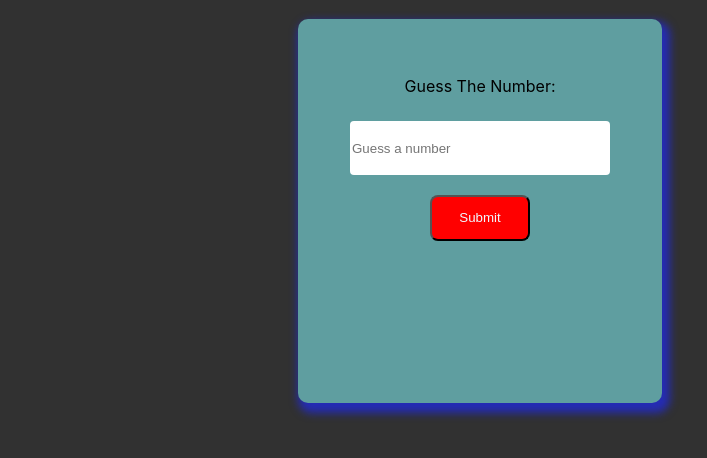
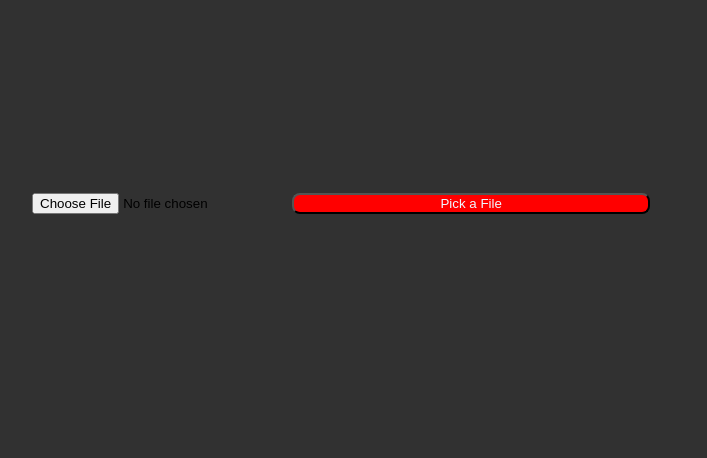
Before and after one commit to Anupam740/react-25th-April-2023-Props-TechnitiumAssignment, a React (Create React App) app: page / in a window 1280 px wide. Shown: the top 458 px of the page, without its empty margins (160-867 px from the left). Built offline with nearby package versions, Linux system fonts and the light colour scheme.

Commit message:
Technitium Assignment to pick a file using useRef

```diff
--- a/src/App.css
+++ b/src/App.css
@@ -16,9 +16,11 @@
   background-color:rgb(7, 1, 1);
   align-items: center;
   text-align: center;
+
 }
 body{
   background-color: rgb(49, 49, 49);
+  margin: 15%;
 }
 #span{
   text-transform: capitalize;
--- a/src/App.js
+++ b/src/App.js
@@ -1,46 +1,16 @@
-import React,{useState} from "react";
+import React,{useRef} from "react";
 import "./App.css";
 
 export default function App() {
+  const fileInputref=useRef(null)
+  const handleClick =()=>{
+    fileInputref.current.click()
 
-
-  const [luckyNum, setluckyNum] = useState(Math.floor(Math.random() * 100) + 1);
-  // console.log(luckyNum)
-  const[data,setData]=useState()
-  const[count,setCount]=useState(1)
-  // const[isData,setIsData]=useState()
-  const changeHandle=(event)=>{
-    setData(event.target.value)
-  }
-  let flag=false
-  function handleClick(){
-
-    setCount(count+1)
-    if(data<luckyNum){
-      alert("Your num is smaller than the lucky num")
-
-    }
-    else if(data>luckyNum){
-      alert("Your num is greater than the lucky num")
-
-
-    }
-    else {
-      flag=true
-
-      alert(`Congratulations!!! You guessed the Lucky Number i.e., ${luckyNum}.You found the Num in ${count} times`)
-    }
-    if(flag==true){
-      setCount(0)
-      setluckyNum((Math.floor(Math.random() * 100) + 1))
-    }
   }
   return (
-    <div id="container"><span id="span">Guess The Number:</span>
-     <input id="input" type="Number" value={data} placeholder="Guess a number" onChange={changeHandle}/><br/>
-
-
-     <button  onClick={handleClick}>Submit</button></div>
-
-  );
+    <div className="container">
+      <input type="file"placeholder="Files" ref={fileInputref}/>
+      <button onClick={handleClick}>Pick a File</button>
+    </div>
+  );
 }
```
Also changed, not shown: src/logo.svg (deleted).
